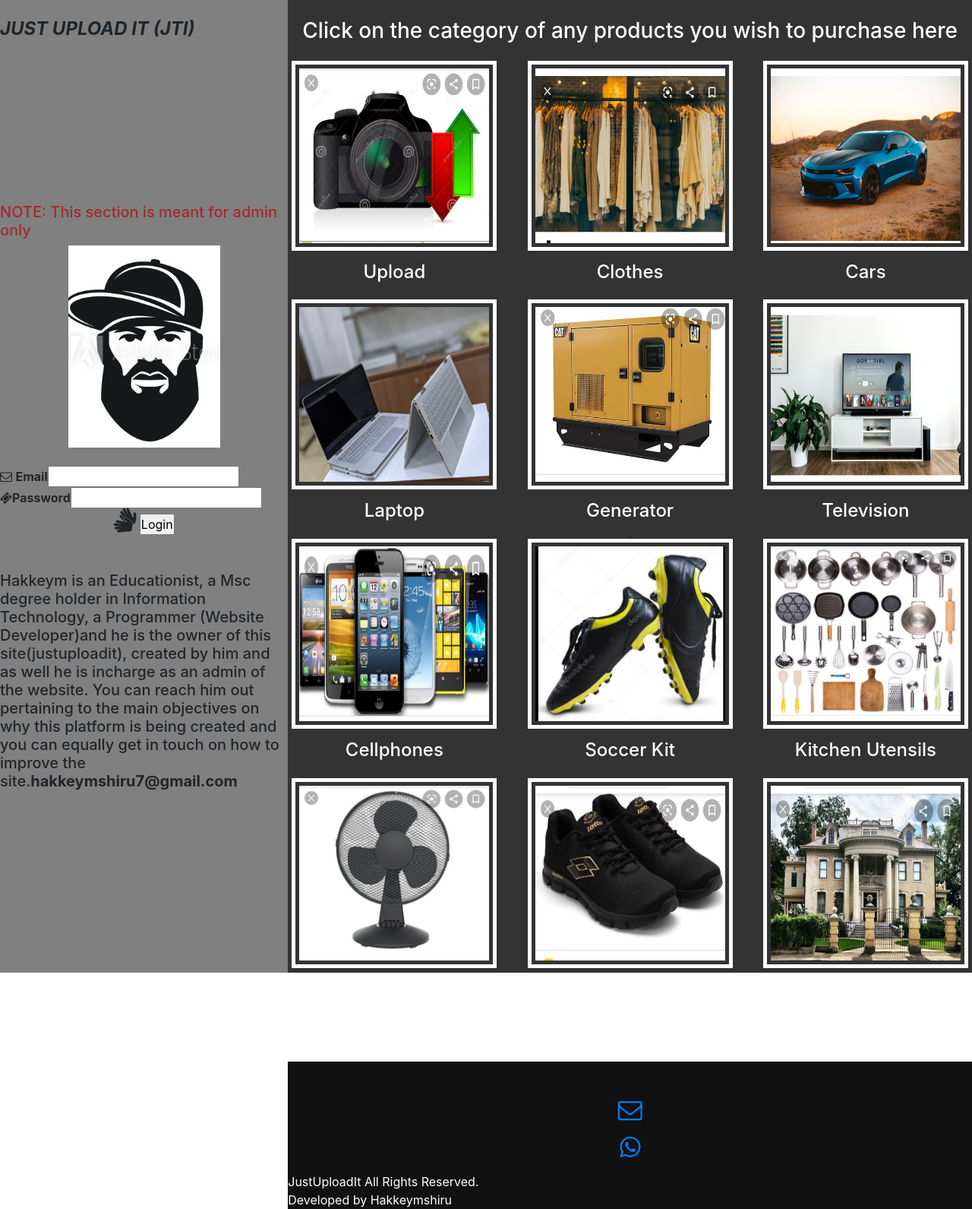
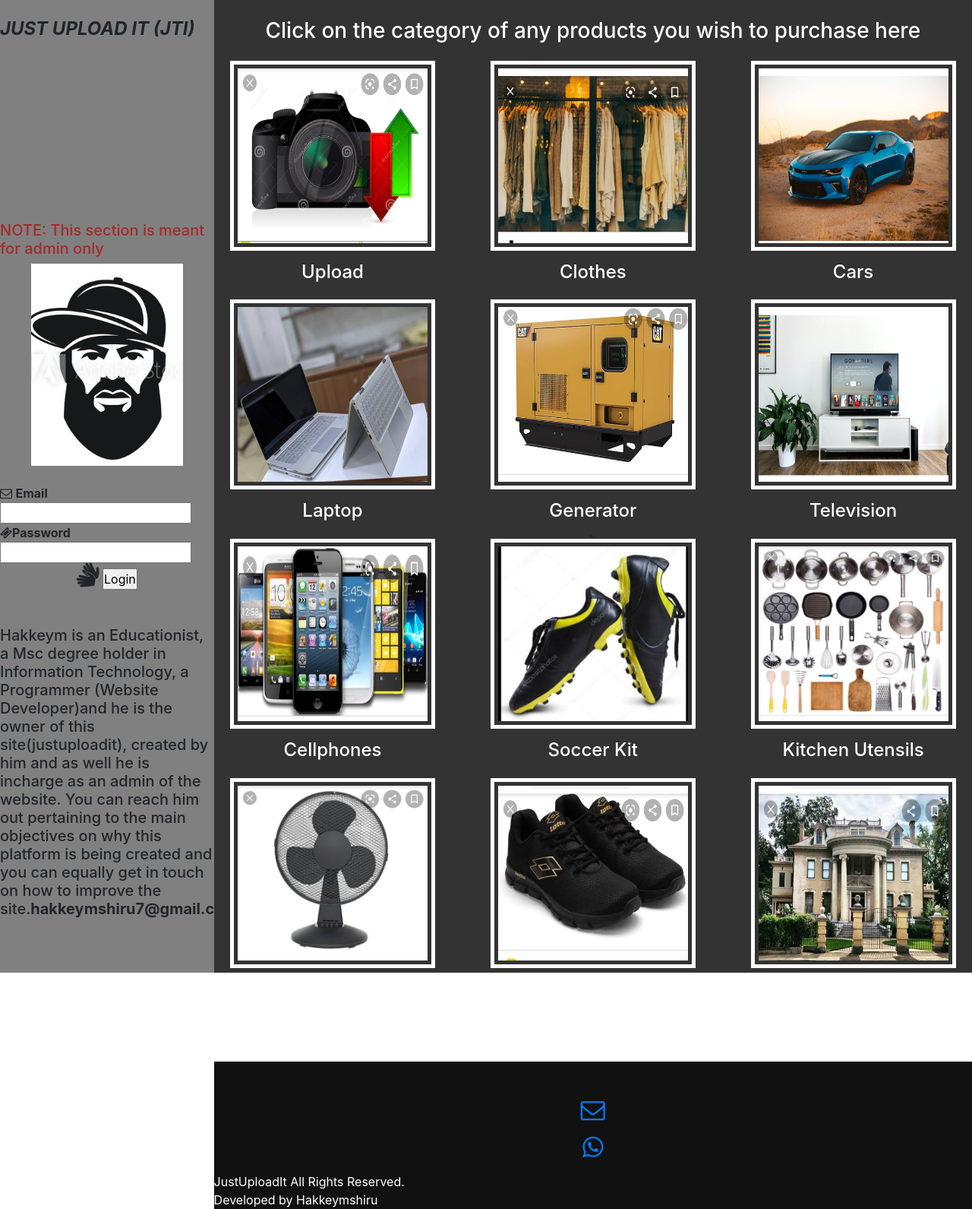
Before and after one commit to Hakkeym/justuploadit, a PHP site: page / in a window 1280 px wide. Shown: the whole page at 76% size. Run offline with PHP 8.4, Linux system fonts and the light colour scheme; data that the repository does not hold is empty.

Commit message:
adjusted index

```diff
--- a/index.php
+++ b/index.php
@@ -22,7 +22,7 @@
   	}
 
   	.left {
-  		width: 40vw;
+  		width: 22vw;
   		background-color: grey!important;
 
 
```
